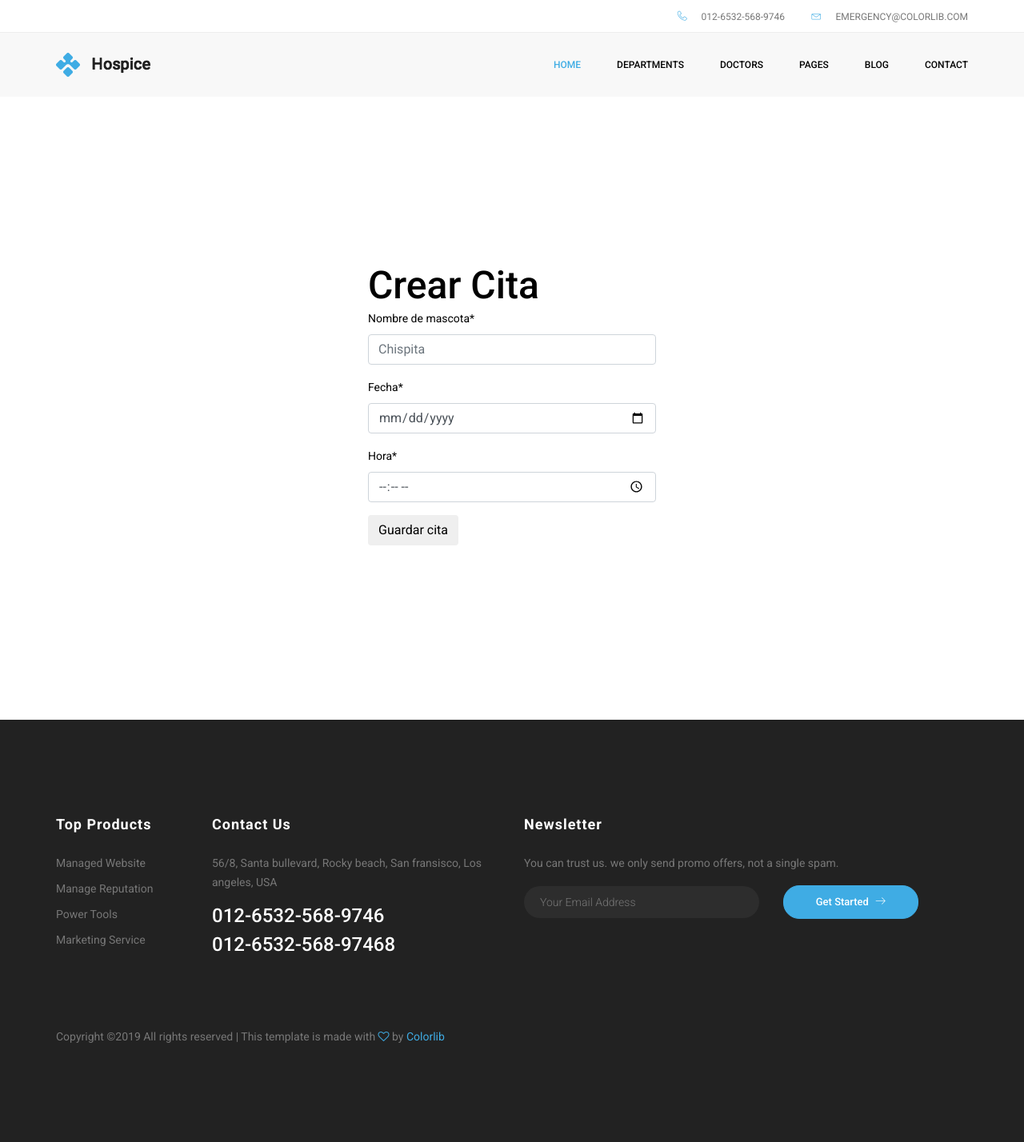
After one commit to Gary-Joan/pet_care, a Django app: page /user/medical_appointment in a window 1280 px wide. The commit adds this page. Shown: the whole page at 80% size. Run offline with Django 3.2, Linux system fonts and the light colour scheme; some libraries are stand-ins or nearby versions.

Commit message:
Agregue interfaz para hacer cita de mascota

```diff
--- /dev/null
+++ b/app_pet_care/forms.py
@@ -0,0 +1,11 @@
+from django import forms
+from .models import pet_appointment
+
+class post_form_medical_appointment(forms.ModelForm):
+    form_name = forms.CharField(label='Nombre de mascota',widget=forms.TextInput(attrs={'class':'form-control','placeholder':'Chispita','required':True}))
+    form_date = forms.DateField(label='Fecha',widget=forms.TextInput(attrs={'class':'form-control','type':'date','required':True}))
+    form_hour = forms.DateTimeField(label='Hora',widget=forms.TextInput(attrs={'class':'form-control','type':'time','required':True}))
+
+    class Meta:
+        model = pet_appointment
+        fields = ('form_name','form_date','form_hour')
--- a/app_pet_care/models.py
+++ b/app_pet_care/models.py
@@ -1,3 +1,18 @@
 from django.db import models
 
 # Create your models here.
+
+class pet_appointment(models.Model):
+    pet_name = models.CharField(max_length=200)
+    date = models.DateField()
+    hour = models.DateTimeField()
+"""
+class species(model.Model):
+    name_species = models.CharField(max_length=100)
+    descripcion = models.CharField(max_length=200)
+
+class pet(model.Model):
+    name = models.CharField(max_length=200)
+    birthdate = models.DateField()
+    species_pet = models.IntegerField()
+"""
--- a/app_pet_care/static/css/style.css
+++ b/app_pet_care/static/css/style.css
@@ -429,7 +429,7 @@ a {
 /*---------------------------------------------------- */
 /*----------------------------------------------------*/
 .home_banner_area {
-  background: url(../img/banner/home.jpg) no-repeat center bottom;
+  background: #ffffff;
   position: relative;
   z-index: 1;
   height: 900px; }
@@ -448,14 +448,14 @@ a {
       .home_banner_area .banner_inner .banner_content h1 {
         font-size: 48px;
         max-width: 520px;
-        color: #ffffff;
+        color: #000000;
         margin: 0; }
       .home_banner_area .banner_inner .banner_content p {
         font-size: 14px;
         line-height: 24px;
         font-family: "Roboto", sans-serif;
         font-weight: normal;
-        color: #ffffff;
+        color: #000000;
         padding: 30px 0px 40px;
         max-width: 498px;
         margin: 0; }
--- a/app_pet_care/templates/pet_care/index.html
+++ b/app_pet_care/templates/pet_care/base.html
@@ -116,6 +116,23 @@
 	</header>
 	<!--================Header Menu Area =================-->
 
+	<!--================ Home Banner Area =================-->
+	<section class="home_banner_area">
+		<div class="banner_inner d-flex align-items-center">
+			<div class="container">
+				<div class="banner_content row">
+						<div class="col-lg-4"></div>
+					<div class="col-lg-4">
+						{%block body%}
+
+            			{%endblock%}
+					</div>
+					<div class="col-lg-4"></div>
+				</div>
+			</div>
+		</div>
+	</section>
+	<!--================ End Home Banner Area =================-->
 
 	<!--================ start footer Area =================-->
 	<footer class="footer-area section_gap">
@@ -182,19 +199,6 @@
 Copyright &copy;<script>document.write(new Date().getFullYear());</script> All rights reserved | This template is made with <i class="fa fa-heart-o" aria-hidden="true"></i> by <a href="https://colorlib.com" target="_blank">Colorlib</a>
 <!-- Link back to Colorlib can't be removed. Template is licensed under CC BY 3.0. -->
 				</p>
-				<div class="col-lg-4 col-sm-12 footer-social">
-					<a href="#">
-						<i class="fa fa-facebook"></i>
-					</a>
-					<a href="#">
-						<i class="fa fa-twitter"></i>
-					</a>
-					<a href="#">
-						<i class="fa fa-dribbble"></i>
-					</a>
-					<a href="#">
-						<i class="fa fa-behance"></i>
-					</a>
 				</div>
 			</div>
 		</div>
--- /dev/null
+++ b/app_pet_care/templates/pet_care/standard_pages/index.html
@@ -0,0 +1,3 @@
+{% extends 'pet_care/base.html' %}
+
+{% block title %}Inicio{% endblock %}
--- /dev/null
+++ b/app_pet_care/templates/pet_care/user/medical_appointment.html
@@ -0,0 +1,13 @@
+{% extends 'pet_care/base.html' %}
+{%load crispy_forms_tags%}
+
+{% block title %}Appointment{% endblock %}
+
+{% block body %}
+    <h1>Crear Cita</h1>
+    <form method="POST", class="multipar/form-data">
+        {% csrf_token %}
+        {{ form|crispy}}
+        <button type="submit" class="save btn btn-default">Guardar cita</button>
+    </form>
+{%endblock%}
--- a/app_pet_care/urls.py
+++ b/app_pet_care/urls.py
@@ -3,4 +3,5 @@ from . import views
 
 urlpatterns = [
     path('', views.index, name='index'),
+    path('user/medical_appointment', views.medical_appointment,name='medical_appointment'),
 ]
--- a/app_pet_care/views.py
+++ b/app_pet_care/views.py
@@ -1,5 +1,12 @@
 from django.shortcuts import render
+from django.views.generic import CreateView
+from .models import pet_appointment
+from .forms import post_form_medical_appointment
 
 # Create your views here.
 def index(request):
-    return render(request,'pet_care/index.html',{})
+    return render(request,'pet_care/standard_pages/index.html',{})
+
+def medical_appointment(request):
+    form = post_form_medical_appointment()
+    return render(request, 'pet_care/user/medical_appointment.html',{'form':form})
```
Also changed, not shown: app_pet_care/migrations/0001_initial.py (added).
